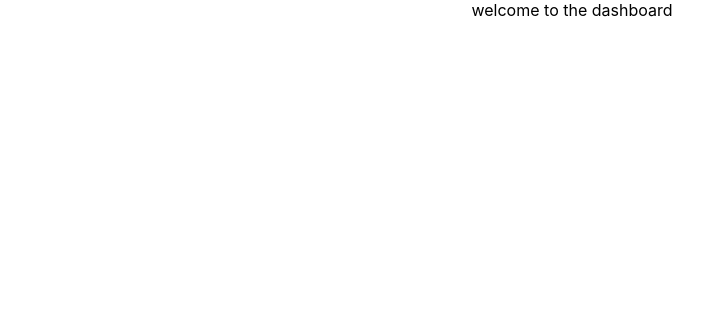
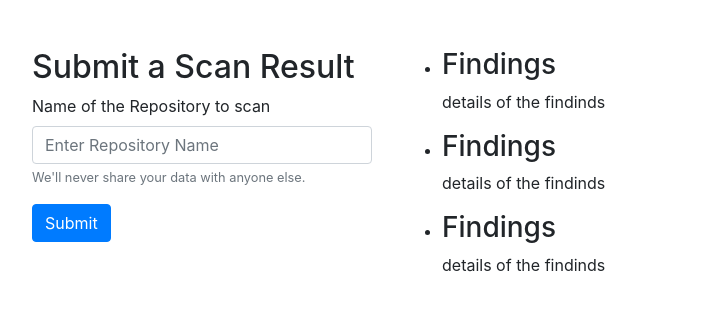
Before and after one commit to sjillen/react_node_docker, a React (Create React App) app in the folder dashboard/: page / in a window 1280 px wide. Shown: the top 310 px of the page, without its empty margins (68-771 px from the left). Built offline with nearby package versions, Linux system fonts and the light colour scheme.

Commit message:
[dashboard] added ScanForm, improved styling with react bootstrap

```diff
--- a/dashboard/package.json
+++ b/dashboard/package.json
@@ -6,7 +6,9 @@
     "@testing-library/jest-dom": "^4.2.4",
     "@testing-library/react": "^9.3.2",
     "@testing-library/user-event": "^7.1.2",
+    "bootstrap": "^4.4.1",
     "react": "^16.12.0",
+    "react-bootstrap": "^1.0.0-beta.16",
     "react-dom": "^16.12.0",
     "react-scripts": "3.3.0"
   },
--- a/dashboard/src/App.js
+++ b/dashboard/src/App.js
@@ -1,12 +1,16 @@
 import React from 'react';
 import './App.css';
+import 'bootstrap/dist/css/bootstrap.min.css';
 import Dashboard from './components/Dashboard';
+import { Container } from 'react-bootstrap';
 
 function App() {
     return (
-        <div className="App">
-            <Dashboard />
-        </div>
+        <>
+            <Container>
+                <Dashboard />
+            </Container>
+        </>
     );
 }
 
--- a/dashboard/src/components/Dashboard.js
+++ b/dashboard/src/components/Dashboard.js
@@ -1,5 +1,21 @@
 import React from 'react';
+import ScanForm from './ScanForm';
+import ScanList from './ScanList';
+import { Container, Row, Col } from 'react-bootstrap';
 
-const Dashboard = () => <div>welcome to the dashboard</div>;
+const Dashboard = () => {
+    return (
+        <Container className="mt-5">
+            <Row>
+                <Col lg={4} sm={12}>
+                    <ScanForm />
+                </Col>
+                <Col lg={8} sm={12}>
+                    <ScanList />
+                </Col>
+            </Row>
+        </Container>
+    );
+};
 
 export default Dashboard;
--- /dev/null
+++ b/dashboard/src/components/ScanForm.js
@@ -0,0 +1,23 @@
+import React from 'react';
+import { Form, Button } from 'react-bootstrap';
+
+const ScanForm = () => {
+    return (
+        <>
+            <h2>Submit a Scan Result</h2>
+            <Form>
+                <Form.Group controlId="formPlainText">
+                    <Form.Label>Name of the Repository to scan</Form.Label>
+                    <Form.Control type="text" placeholder="Enter Repository Name" />
+                    <Form.Text className="text-muted">We'll never share your data with anyone else.</Form.Text>
+                </Form.Group>
+
+                <Button variant="primary" type="submit" onClick={() => console.log('submit')}>
+                    Submit
+                </Button>
+            </Form>
+        </>
+    );
+};
+
+export default ScanForm;
--- a/dashboard/src/components/ScanList.js
+++ b/dashboard/src/components/ScanList.js
@@ -1,11 +1,18 @@
 import React from 'react';
+import ScanDetails from './ScanDetails';
 
 const ScanList = () => {
     return (
         <ul>
-            <li>scan 1</li>
-            <li>scan 2</li>
-            <li>scan 3</li>
+            <li>
+                <ScanDetails />
+            </li>
+            <li>
+                <ScanDetails />
+            </li>
+            <li>
+                <ScanDetails />
+            </li>
         </ul>
     );
 };
```
Also changed, not shown: 1 other file (tests, documents, lock files or other folders).
